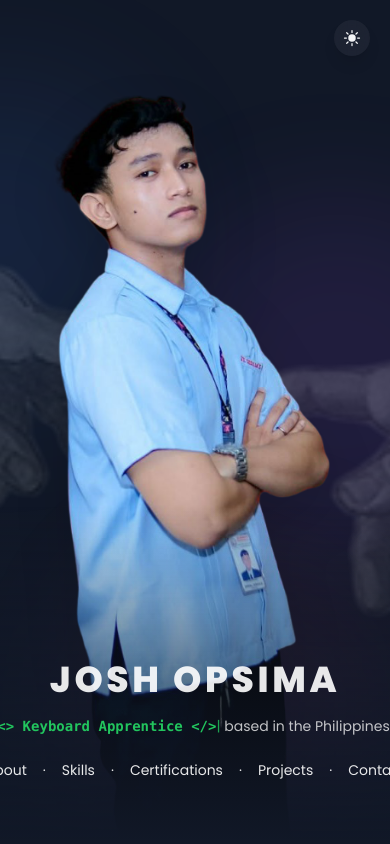
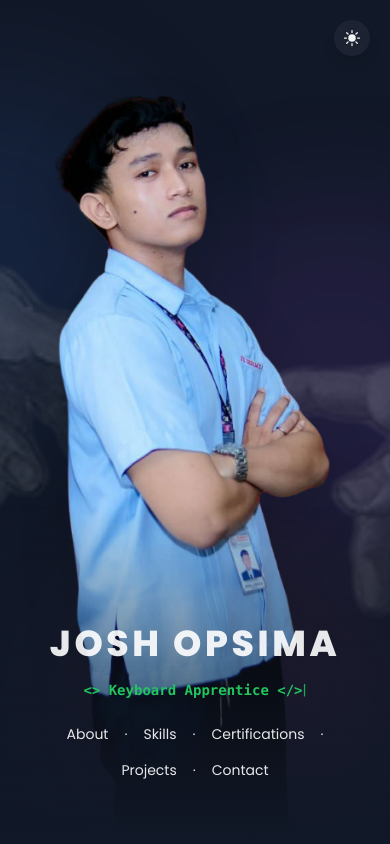
Before and after one commit to revieqt/portfolio, a React (Vite) app: page / in a window 390 px wide. Shown: the top 844 px of the page. Built offline with nearby package versions, Linux system fonts and the light colour scheme; a web font is replaced by a local one.

Commit message:
Update: wrapping of nav mobile

```diff
--- a/src/components/Hero.tsx
+++ b/src/components/Hero.tsx
@@ -81,10 +81,10 @@ export default function Hero() {
                 Josh Opsima
               </h1>
               <p className="text-sm text-gray-700 dark:text-white/75 mb-6">
-                <span className="font-semibold font-mono text-green-500">{displayText}</span><span className="animate-pulse text-green-500">|</span> based in the Philippines.
+                <span className="font-semibold font-mono text-green-500">{displayText}</span><span className="animate-pulse text-green-500">|</span>
               </p>
 
-              <nav className="flex justify-center gap-4 text-sm sm:text-base">
+              <nav className="flex flex-wrap justify-center gap-4 text-sm sm:text-base">
                 <a href="#about" onClick={handleNavClick} className="text-gray-500 text-sm dark:text-white/90 hover:text-pink-500 dark:hover:text-pink-500 transition-colors duration-300">About</a>
                 <span className="text-gray-500 dark:text-white/90">·</span>
                 <a href="#skills" onClick={handleNavClick} className="text-gray-500 text-sm dark:text-white/90 hover:text-pink-500 dark:hover:text-pink-500 transition-colors duration-300">Skills</a>
@@ -95,6 +95,7 @@ export default function Hero() {
                 <span className="text-gray-500 dark:text-white/90">·</span>
                 <a href="#contact" onClick={handleNavClick} className="text-gray-500 text-sm dark:text-white/90 hover:text-pink-500 dark:hover:text-pink-500 transition-colors duration-300">Contact</a>
               </nav>
+
             </div>
           </div>
         </div>
```
